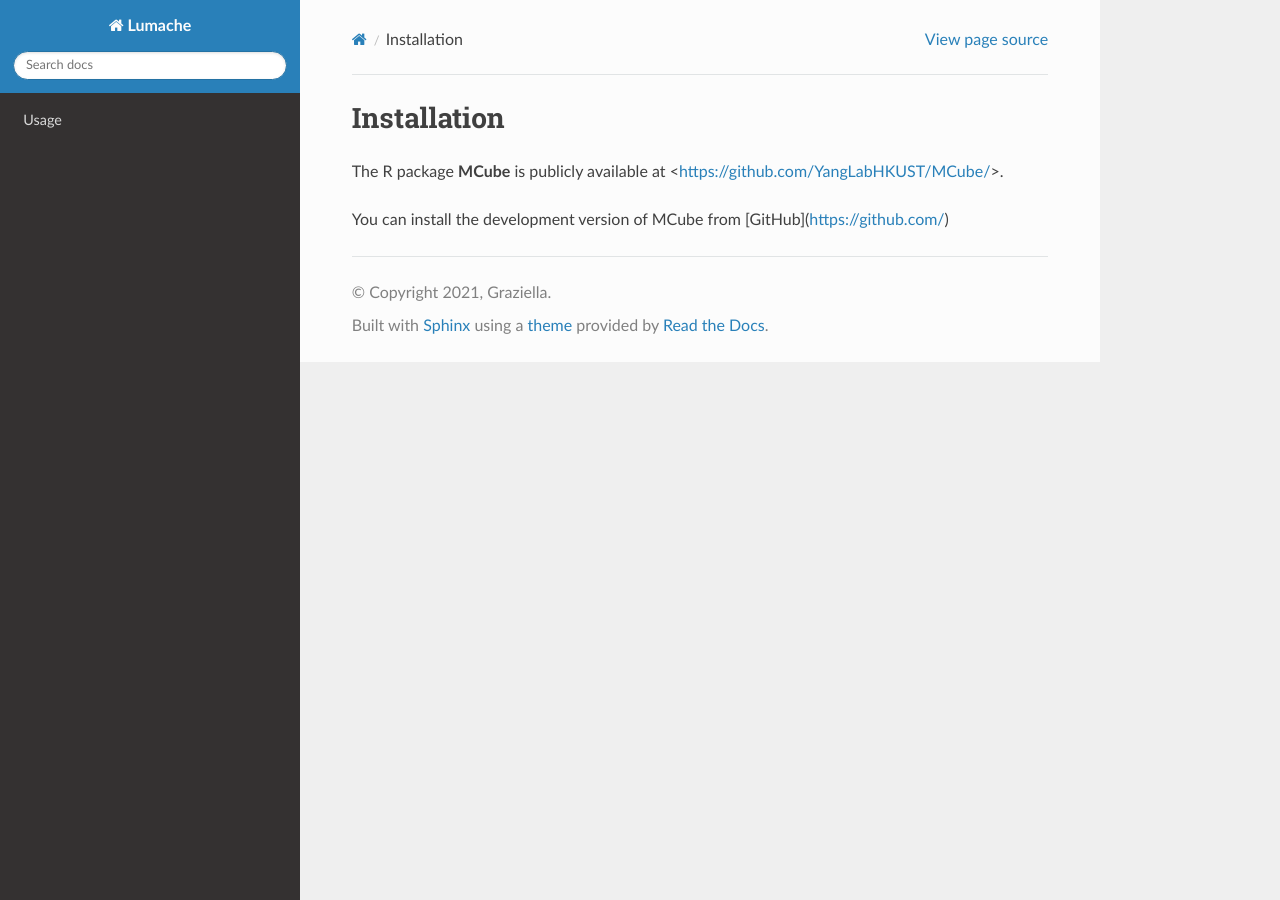
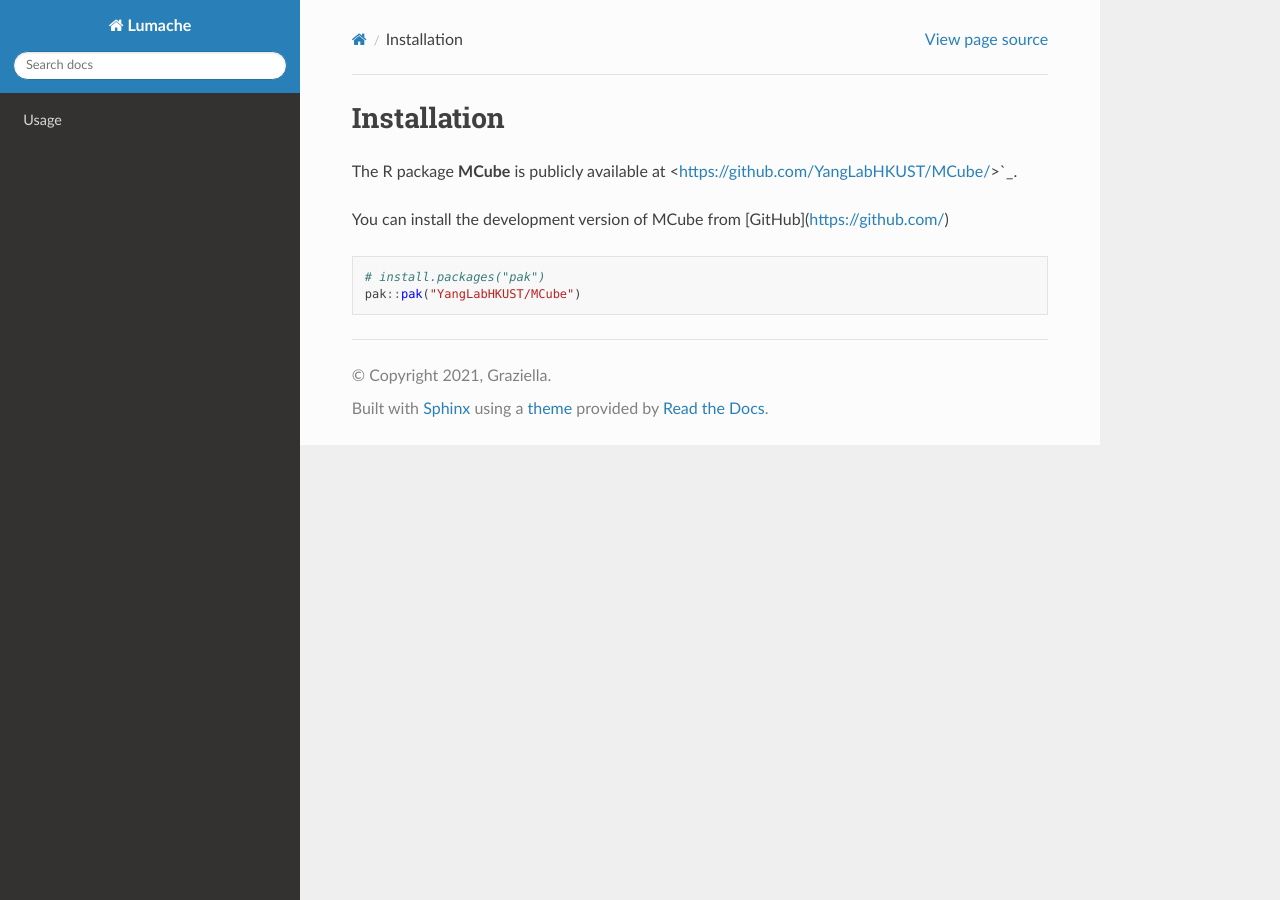
Before and after one commit to statwangz/MCube-tutorial, a Sphinx documentation site: the page built from docs/source/installation.rst, in a window 1280 px wide. Built offline with Sphinx 7.4.7 and the Read the Docs theme 3.1.0, drawn with Linux system fonts in a browser that asks for light colours; pages that are not in the unit, such as notebooks, are missing from menus.

Commit message:
Update installation.rst

```diff
--- a/docs/source/installation.rst
+++ b/docs/source/installation.rst
@@ -1,10 +1,11 @@
 Installation
 =============
 
-The R package **MCube** is publicly available at <https://github.com/YangLabHKUST/MCube/>.
+The R package **MCube** is publicly available at <https://github.com/YangLabHKUST/MCube/>`_.
 
 You can install the development version of MCube from [GitHub](https://github.com/)
 
 .. code-block:: r
-                                                               # install.packages("pak")
-                                                               pak::pak("YangLabHKUST/MCube")
+
+  # install.packages("pak")
+  pak::pak("YangLabHKUST/MCube")
```
